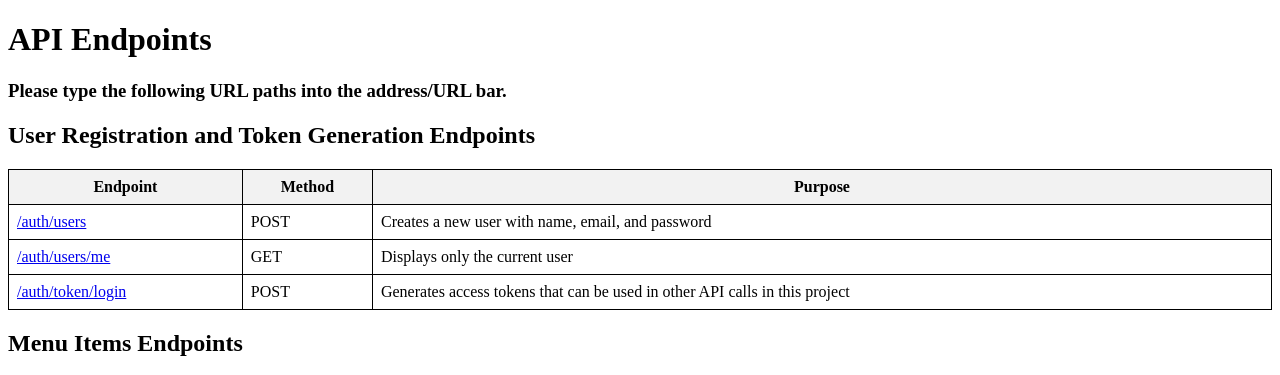
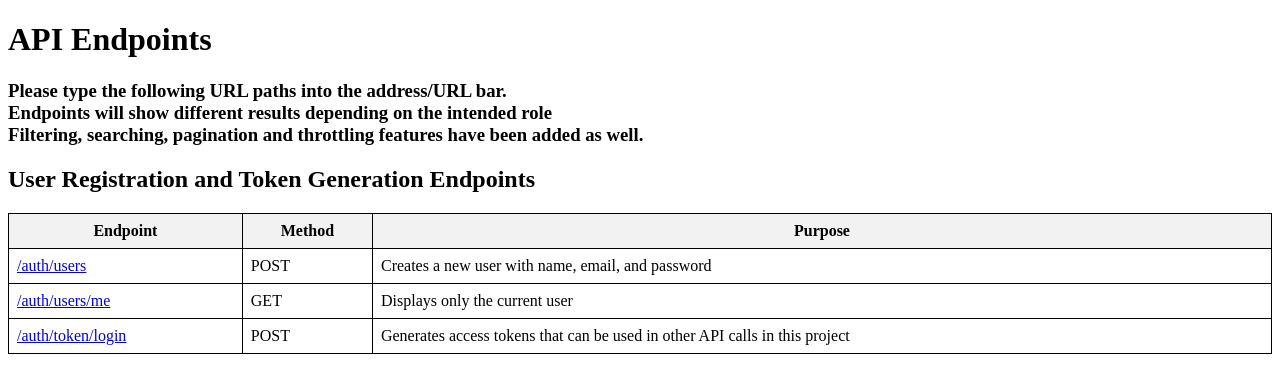
Before and after one commit to maxtheyolster/RestaurantAPIProject, a Django app: template rest_app/templates/home.html in a window 1280 px wide. Shown: the top 375 px of the page. Run offline with Django 4.2, Linux system fonts and the light colour scheme; the template is opened without the code that fills it, so the values that code supplies are empty; parts of the project's set-up code (start-up, migrations or seed data) failed here and were passed over.

Commit message:
Hopefully the last update lol

```diff
--- a/rest_app/templates/home.html
+++ b/rest_app/templates/home.html
@@ -7,7 +7,10 @@
 <body>
     <h1>API Endpoints</h1>
 
-    <h3>Please type the following URL paths into the address/URL bar.</h3>
+    <h3>Please type the following URL paths into the address/URL bar.<br>
+        Endpoints will show different results depending on the intended role<br>
+        Filtering, searching, pagination and throttling features have been added as well.<br>
+    </h3>
 
     <h2>User Registration and Token Generation Endpoints</h2>
     <table id="User Registration and Token Generation Endpoints">
```
